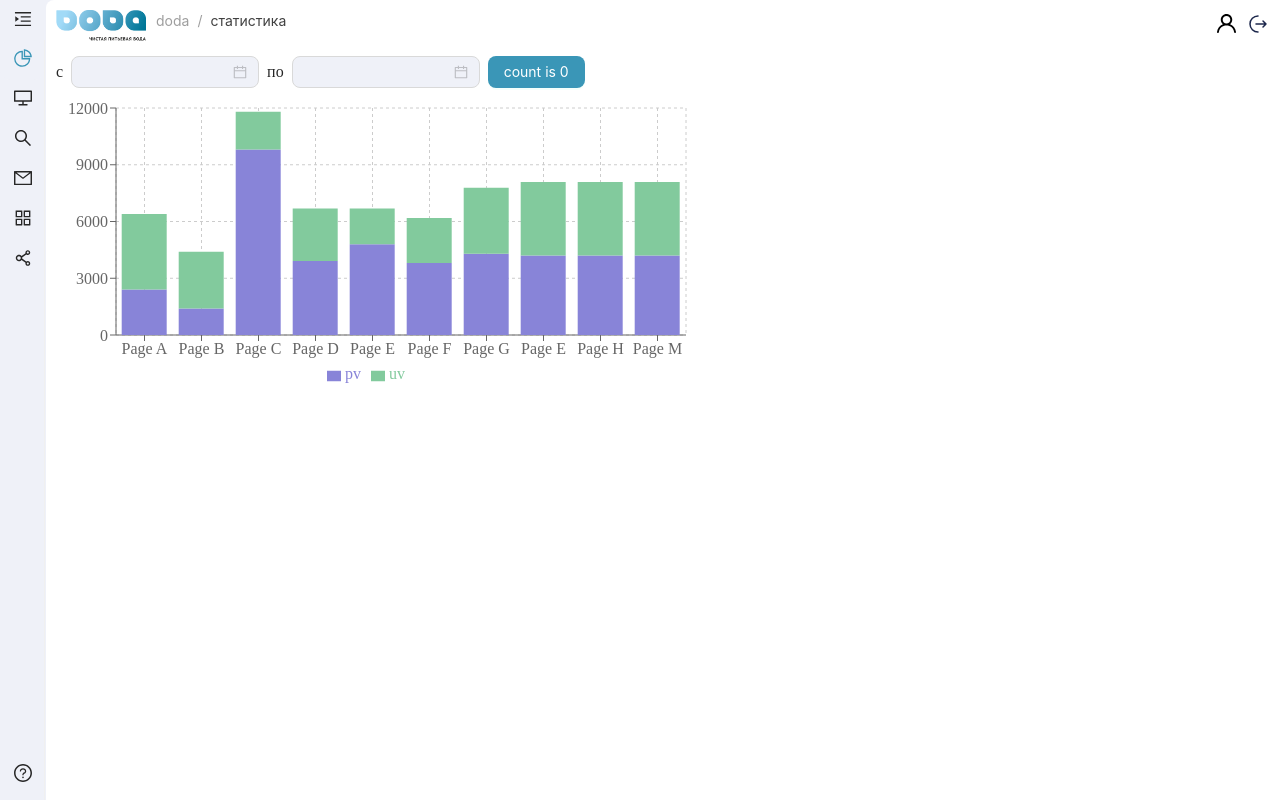
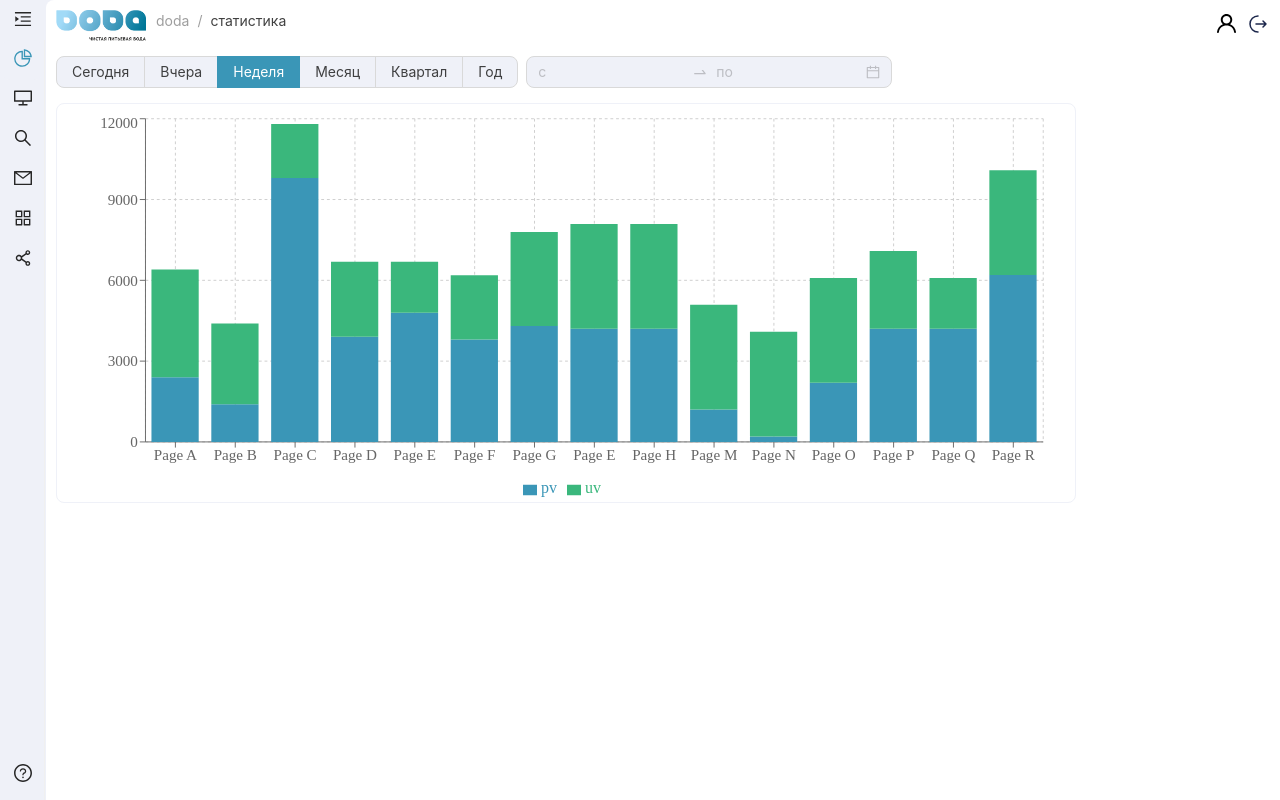
Before and after one commit to kakoi-to-pirat/doda, a React (Vite) app: page /doda/profile in a window 1280 px wide. Both pictures are taken after a click on the item "Статистика". Built offline with nearby package versions, Linux system fonts and the light colour scheme; a small style sheet from the web is missing.

Commit message:
add period, add chart colors

```diff
--- a/src/pages/statistics/ui/Page.module.css
+++ b/src/pages/statistics/ui/Page.module.css
@@ -2,3 +2,11 @@
   display: flex;
   flex-direction: column;
 }
+
+.statistics__chart {
+  margin-top: 15px;
+  padding: 10px 0;
+
+  border: 1px solid var(--color-grey);
+  border-radius: var(--base-border-radius);
+}
--- a/src/pages/statistics/ui/Page.tsx
+++ b/src/pages/statistics/ui/Page.tsx
@@ -1,16 +1,14 @@
-import type { DatePickerProps } from 'antd';
-import { DatePicker, Space } from 'antd';
-import { useState } from 'react';
+import { DatePicker, Space, Radio } from 'antd';
+import type { RangePickerProps } from 'antd/es/date-picker';
 
-import { Button } from '@/shared/ui/button';
 import { Chart } from '@/widgets/chart';
 
 import s from './Page.module.css';
 
+const { RangePicker } = DatePicker;
+
 export const StatisticsPage = () => {
-  const [count, setCount] = useState(0);
-
-  const onChange: DatePickerProps['onChange'] = (date, dateString) => {
+  const onChange: RangePickerProps['onChange'] = (date, dateString) => {
     // eslint-disable-next-line no-console
     console.log(date, dateString);
   };
@@ -18,14 +16,19 @@ export const StatisticsPage = () => {
   return (
     <div className={s.statistics}>
       <Space direction='horizontal'>
-        с<DatePicker placeholder='' onChange={onChange} />
-        по <DatePicker placeholder='' onChange={onChange} />
-        <Button onClick={() => setCount((count) => count + 1)}>
-          count is {count}
-        </Button>
+        <Radio.Group defaultValue='week' buttonStyle='solid'>
+          <Radio.Button value='today'>Сегодня</Radio.Button>
+          <Radio.Button value='yesterday'>Вчера</Radio.Button>
+          <Radio.Button value='week'>Неделя</Radio.Button>
+          <Radio.Button value='month'>Месяц</Radio.Button>
+          <Radio.Button value='quarter'>Квартал</Radio.Button>
+          <Radio.Button value='year'>Год</Radio.Button>
+        </Radio.Group>
+
+        <RangePicker onChange={onChange} placeholder={['c', 'по']} />
       </Space>
 
-      <Chart />
+      <Chart className={s.statistics__chart} />
     </div>
   );
 };
--- a/src/widgets/chart/index.ts
+++ b/src/widgets/chart/index.ts
@@ -1 +1,2 @@
+export * from './ui/Chart.h';
 export { Chart } from './ui/Chart';
--- /dev/null
+++ b/src/widgets/chart/ui/Chart.h.ts
@@ -0,0 +1,5 @@
+export interface IChart {
+  className?: string;
+  width?: number;
+  height?: number;
+}
--- a/src/widgets/chart/ui/Chart.tsx
+++ b/src/widgets/chart/ui/Chart.tsx
@@ -7,6 +7,10 @@ import {
   Tooltip,
   Legend,
 } from 'recharts';
+
+import { LAYOUT } from '@/shared/lib';
+
+import { IChart } from './Chart.h';
 
 const data = [
   {
@@ -66,31 +70,51 @@ const data = [
   {
     name: 'Page M',
     uv: 3890,
+    pv: 1200,
+    amt: 2100,
+  },
+  {
+    name: 'Page N',
+    uv: 3890,
+    pv: 200,
+    amt: 2100,
+  },
+  {
+    name: 'Page O',
+    uv: 3890,
+    pv: 2200,
+    amt: 2100,
+  },
+  {
+    name: 'Page P',
+    uv: 2890,
     pv: 4200,
+    amt: 2100,
+  },
+  {
+    name: 'Page Q',
+    uv: 1890,
+    pv: 4200,
+    amt: 2100,
+  },
+  {
+    name: 'Page R',
+    uv: 3890,
+    pv: 6200,
     amt: 2100,
   },
 ];
 
-export const Chart = () => {
+export const Chart = ({ className, width = 1020, height = 400 }: IChart) => {
   return (
-    <BarChart
-      width={650}
-      height={300}
-      data={data}
-      margin={{
-        top: 20,
-        right: 20,
-        left: 0,
-        bottom: 5,
-      }}
-    >
+    <BarChart className={className} width={width} height={height} data={data}>
       <CartesianGrid strokeDasharray='3 3' />
       <XAxis dataKey='name' />
       <YAxis />
       <Tooltip />
       <Legend />
-      <Bar dataKey='pv' stackId='a' fill='#8884d8' />
-      <Bar dataKey='uv' stackId='a' fill='#82ca9d' />
+      <Bar dataKey='pv' stackId='a' fill={LAYOUT.colors['--color-blue']} />
+      <Bar dataKey='uv' stackId='a' fill={LAYOUT.colors['--color-green']} />
     </BarChart>
   );
 };
```
